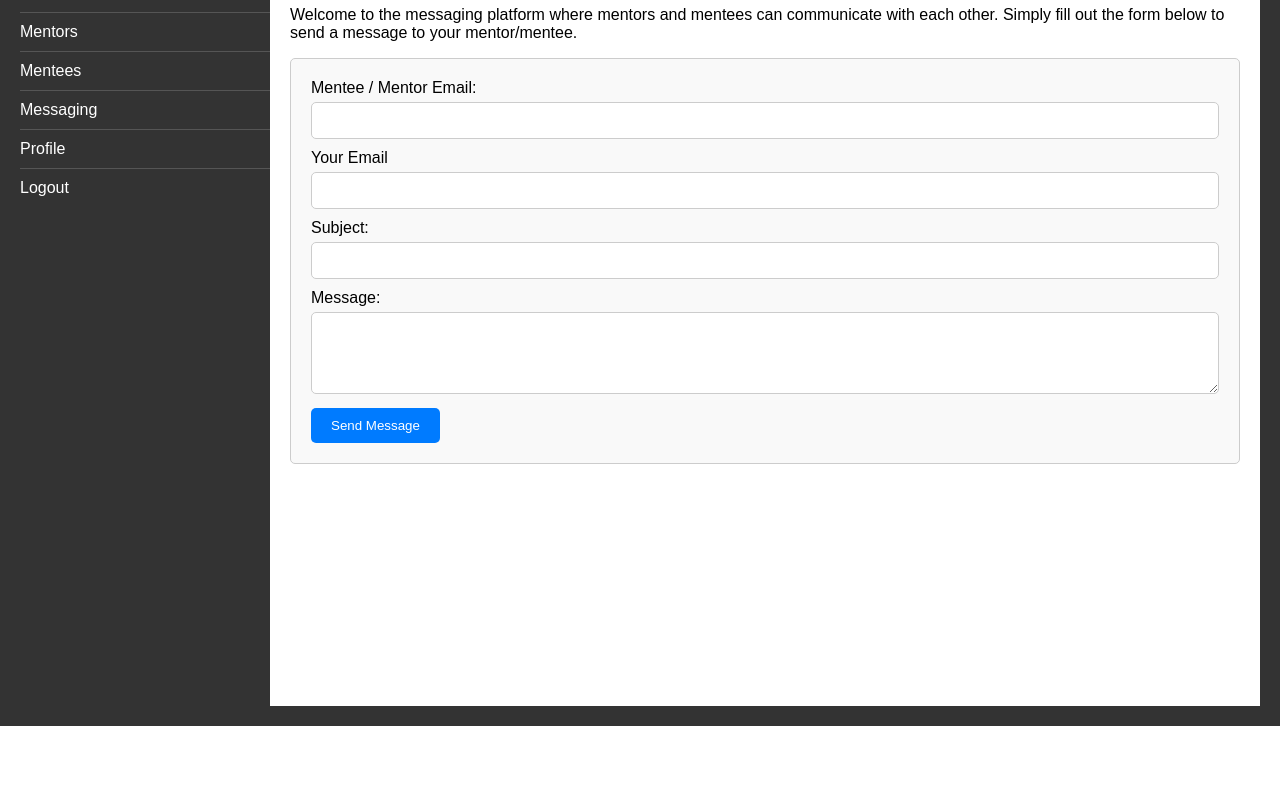
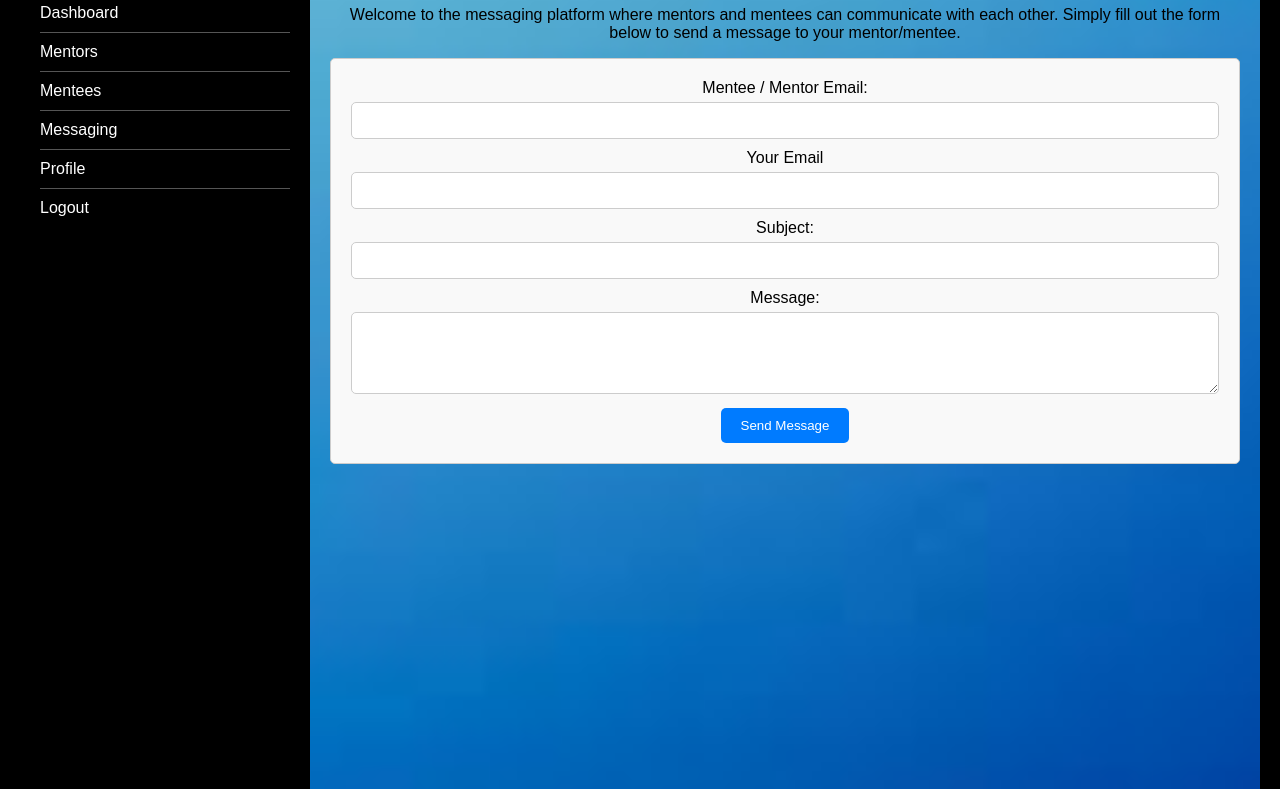
Before and after one commit to colincherney/mentorship-app, a website: page public/html-pages/messaging.html in a window 1280 px wide. Shown: the part 114-903 px from the top of the page. Before the commit the page ends 840 px from the top, so only its background shows below. Drawn offline with Linux system fonts and the light colour scheme.

Commit message:
messaging page css changes

```diff
--- a/public/html-pages/messaging.html
+++ b/public/html-pages/messaging.html
@@ -1,5 +1,6 @@
 <!DOCTYPE html>
 <html lang="en">
+
 <head>
     <meta charset="UTF-8">
     <meta name="viewport" content="width=device-width, initial-scale=1.0">
@@ -10,19 +11,32 @@
             margin: 0;
             padding: 0;
             display: flex;
-            border: 20px solid #333;
+            border: 20px solid #000;
         }
 
         #sidebar {
-            background-color: #333;
+            background-color: #000;
             color: white;
             width: 250px;
-            height: 100vh;
+            height: 200vh;
+            padding: 20px;
         }
 
         #content {
             flex: 1;
             padding: 20px;
+            max-width: 1200px;
+            margin: 0 auto;
+            padding: 20px;
+            text-align: center;
+            background-image: url('./pictures/download.jpeg');
+            background-size: cover;
+            /* Make the background image cover the entire container */
+            background-position: center;
+            /* Center the background image */
+            background-repeat: no-repeat;
+            /* Prevent the background image from repeating */
+            /* Other styles remain the same */
         }
 
         ul {
@@ -99,6 +113,7 @@
         }
     </style>
 </head>
+
 <body>
     <div id="sidebar">
         <h2>MentorMe</h2>
@@ -113,7 +128,8 @@
     </div>
     <div id="content">
         <h1>Messaging Page</h1>
-        <p>Welcome to the messaging platform where mentors and mentees can communicate with each other. Simply fill out the form below to send a message to your mentor/mentee.</p>
+        <p>Welcome to the messaging platform where mentors and mentees can communicate with each other. Simply fill out
+            the form below to send a message to your mentor/mentee.</p>
         <div id="messaging-container">
             <form id="messageForm">
                 <label for="recipientEmail">Mentee / Mentor Email:</label>
@@ -135,13 +151,13 @@
 
 
 
-    document.getElementById("messageForm").addEventListener("submit", function(event) {
+            document.getElementById("messageForm").addEventListener("submit", function (event) {
                 event.preventDefault(); // Prevent the form from submitting normally
 
                 const recipientEmail = document.getElementById("recipientEmail").value;
                 const subject = document.getElementById("subject").value;
                 const message = "From: " + document.getElementById("yourEmail").value + "\n\n" + document.getElementById("message").value;
-    const yourEmail= document.getElementById("yourEmail").value;
+                const yourEmail = document.getElementById("yourEmail").value;
 
 
                 // Send data to Express server
@@ -168,6 +184,7 @@
         </script>
     </div>
 </body>
+
 </html>
 
 
```
Lines whose indentation alone changed are shown as unchanged.
